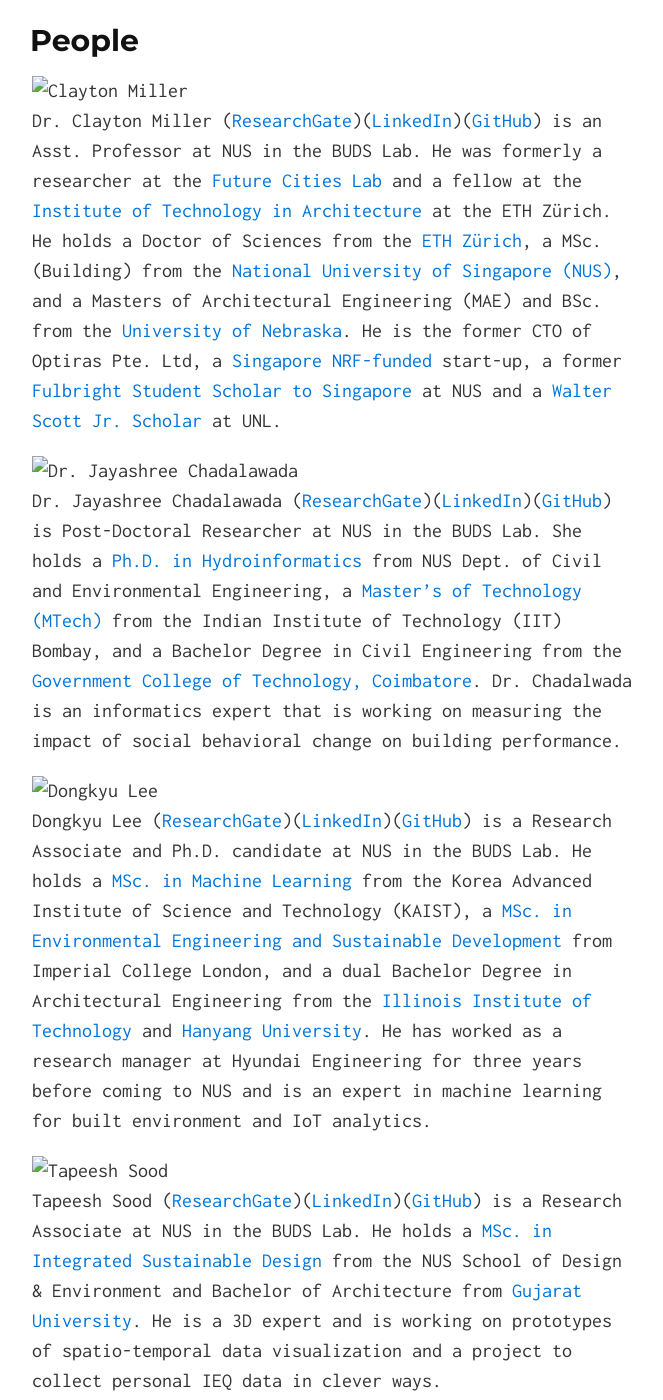
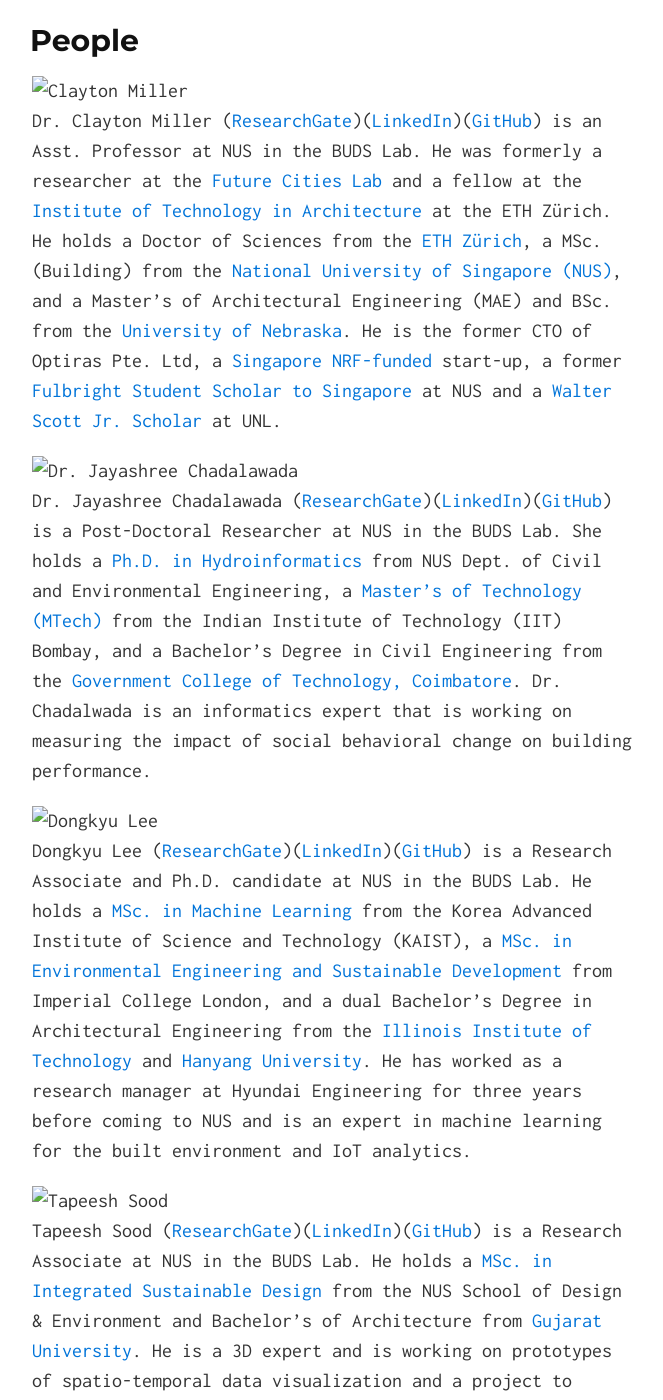
Before and after one commit to buds-lab/buds-lab.github.io, a Jekyll site: the page built from index.md, in a window 1280 px wide and 1400 px high, scrolled down 1674 px. Shown: the whole window, without its empty margins (308-971 px from the left). Built offline with Jekyll 4.4.1, drawn with Linux system fonts in a browser that asks for light colours.

Commit message:
fix typos

```diff
--- a/index.md
+++ b/index.md
@@ -28,16 +28,16 @@ BUDS Lab is in the [Dept. of Building](https://nus.edu/2mzJmtt){:target="_blank"
 
 ## People
 ![Clayton Miller](buds-lab.github.io/dr_clayton_miller.png)
-Dr. Clayton Miller ([ResearchGate](http://bit.ly/2nirRMQ){:target="_blank"})([LinkedIn](http://bit.ly/2ncAV9h){:target="_blank"})([GitHub](http://bit.ly/2nsvUoS){:target="_blank"}) is an Asst. Professor at NUS in the BUDS Lab. He was formerly a researcher at the [Future Cities Lab](http://bit.ly/2mWFJih){:target="_blank"} and a fellow at the [Institute of Technology in Architecture](http://www.ita.arch.ethz.ch/){:target="_blank"} at the ETH Z&uuml;rich. He holds a Doctor of Sciences from the [ETH Z&uuml;rich](http://bit.ly/2nsD908){:target="_blank"}, a MSc. (Building) from the [National University of Singapore (NUS)](https://nus.edu/2nsFXuj){:target="_blank"}, and a Masters of Architectural Engineering (MAE) and BSc. from the [University of Nebraska](http://bit.ly/2mzLhhS){:target="_blank"}. He is the former CTO of Optiras Pte. Ltd, a [Singapore NRF-funded](https://www.nrf.gov.sg/){:target="_blank"} start-up, a former [Fulbright Student Scholar to Singapore](http://bit.ly/2mfcUKy){:target="_blank"} at NUS and a [Walter Scott Jr. Scholar](http://bit.ly/2mPcei3){:target="_blank"} at UNL.
+Dr. Clayton Miller ([ResearchGate](http://bit.ly/2nirRMQ){:target="_blank"})([LinkedIn](http://bit.ly/2ncAV9h){:target="_blank"})([GitHub](http://bit.ly/2nsvUoS){:target="_blank"}) is an Asst. Professor at NUS in the BUDS Lab. He was formerly a researcher at the [Future Cities Lab](http://bit.ly/2mWFJih){:target="_blank"} and a fellow at the [Institute of Technology in Architecture](http://www.ita.arch.ethz.ch/){:target="_blank"} at the ETH Z&uuml;rich. He holds a Doctor of Sciences from the [ETH Z&uuml;rich](http://bit.ly/2nsD908){:target="_blank"}, a MSc. (Building) from the [National University of Singapore (NUS)](https://nus.edu/2nsFXuj){:target="_blank"}, and a Master's of Architectural Engineering (MAE) and BSc. from the [University of Nebraska](http://bit.ly/2mzLhhS){:target="_blank"}. He is the former CTO of Optiras Pte. Ltd, a [Singapore NRF-funded](https://www.nrf.gov.sg/){:target="_blank"} start-up, a former [Fulbright Student Scholar to Singapore](http://bit.ly/2mfcUKy){:target="_blank"} at NUS and a [Walter Scott Jr. Scholar](http://bit.ly/2mPcei3){:target="_blank"} at UNL.
 
 ![Dr. Jayashree Chadalawada](buds-lab.github.io/jayashree1.png)
-Dr. Jayashree Chadalawada ([ResearchGate](https://www.researchgate.net/profile/Jayashree_Chadalawada){:target="_blank"})([LinkedIn](https://www.linkedin.com/in/jayashree-chadalawada-b241132b/){:target="_blank"})([GitHub](https://github.com/Jayashreerao){:target="_blank"}) is Post-Doctoral Researcher at NUS in the BUDS Lab. She holds a [Ph.D. in Hydroinformatics](http://cee.nus.edu.sg/){:target="_blank"} from NUS Dept. of Civil and Environmental Engineering, a [Master's of Technology (MTech)](http://www.iitb.ac.in/students/en){:target="_blank"} from the Indian Institute of Technology (IIT) Bombay, and a Bachelor Degree in Civil Engineering from the [Government College of Technology, Coimbatore](http://www.gct.ac.in/){:target="_blank"}. Dr. Chadalwada is an informatics expert that is working on measuring the impact of social behavioral change on building performance.
+Dr. Jayashree Chadalawada ([ResearchGate](https://www.researchgate.net/profile/Jayashree_Chadalawada){:target="_blank"})([LinkedIn](https://www.linkedin.com/in/jayashree-chadalawada-b241132b/){:target="_blank"})([GitHub](https://github.com/Jayashreerao){:target="_blank"}) is a Post-Doctoral Researcher at NUS in the BUDS Lab. She holds a [Ph.D. in Hydroinformatics](http://cee.nus.edu.sg/){:target="_blank"} from NUS Dept. of Civil and Environmental Engineering, a [Master's of Technology (MTech)](http://www.iitb.ac.in/students/en){:target="_blank"} from the Indian Institute of Technology (IIT) Bombay, and a Bachelor's Degree in Civil Engineering from the [Government College of Technology, Coimbatore](http://www.gct.ac.in/){:target="_blank"}. Dr. Chadalwada is an informatics expert that is working on measuring the impact of social behavioral change on building performance.
 
 ![Dongkyu Lee](buds-lab.github.io/dongkyu.png)
-Dongkyu Lee ([ResearchGate](https://www.researchgate.net/profile/Dongkyu_Lee10){:target="_blank"})([LinkedIn](https://www.linkedin.com/in/dongkyu-lee-5ba66764/){:target="_blank"})([GitHub](https://github.com/Kyu2){:target="_blank"}) is a Research Associate and Ph.D. candidate at NUS in the BUDS Lab. He holds a [MSc. in Machine Learning](https://ee.kaist.ac.kr/?language=en){:target="_blank"} from the Korea Advanced Institute of Science and Technology (KAIST), a [MSc. in Environmental Engineering and Sustainable Development](http://www.imperial.ac.uk/civil-engineering/prospective-students/postgraduate-taught-admissions/environmental-engineering-cluster/msc-environmental-engineering/){:target="_blank"} from Imperial College London, and a dual Bachelor Degree in Architectural Engineering from the [Illinois Institute of Technology](https://engineering.iit.edu/programs/undergraduate/bachelor-science-architectural-engineering){:target="_blank"} and [Hanyang University](http://www.hanyang.ac.kr/web/eng/e1012){:target="_blank"}. He has worked as a research manager at Hyundai Engineering for three years before coming to NUS and is an expert in machine learning for built environment and IoT analytics.
+Dongkyu Lee ([ResearchGate](https://www.researchgate.net/profile/Dongkyu_Lee10){:target="_blank"})([LinkedIn](https://www.linkedin.com/in/dongkyu-lee-5ba66764/){:target="_blank"})([GitHub](https://github.com/Kyu2){:target="_blank"}) is a Research Associate and Ph.D. candidate at NUS in the BUDS Lab. He holds a [MSc. in Machine Learning](https://ee.kaist.ac.kr/?language=en){:target="_blank"} from the Korea Advanced Institute of Science and Technology (KAIST), a [MSc. in Environmental Engineering and Sustainable Development](http://www.imperial.ac.uk/civil-engineering/prospective-students/postgraduate-taught-admissions/environmental-engineering-cluster/msc-environmental-engineering/){:target="_blank"} from Imperial College London, and a dual Bachelor's Degree in Architectural Engineering from the [Illinois Institute of Technology](https://engineering.iit.edu/programs/undergraduate/bachelor-science-architectural-engineering){:target="_blank"} and [Hanyang University](http://www.hanyang.ac.kr/web/eng/e1012){:target="_blank"}. He has worked as a research manager at Hyundai Engineering for three years before coming to NUS and is an expert in machine learning for the built environment and IoT analytics.
 
 ![Tapeesh Sood](buds-lab.github.io/tapeesh.png)
-Tapeesh Sood ([ResearchGate](https://www.researchgate.net/profile/Tapeesh_Sood){:target="_blank"})([LinkedIn](https://www.linkedin.com/in/tapeeshsood/){:target="_blank"})([GitHub](https://github.com/tapeesh){:target="_blank"}) is a Research Associate at NUS in the BUDS Lab. He holds a [MSc. in Integrated Sustainable Design](http://www.nus.edu.sg/nusbulletin/school-of-design-and-environment/graduate-education/coursework-programmes/degree-requirements/master-of-science-in-integrated-sustainable-design/){:target="_blank"} from the NUS School of Design & Environment and Bachelor of Architecture from [Gujarat University](http://www.gujaratuniversity.ac.in/web/){:target="_blank"}. He is a 3D expert and is working on prototypes of spatio-temporal data visualization and a project to collect personal IEQ data in clever ways.
+Tapeesh Sood ([ResearchGate](https://www.researchgate.net/profile/Tapeesh_Sood){:target="_blank"})([LinkedIn](https://www.linkedin.com/in/tapeeshsood/){:target="_blank"})([GitHub](https://github.com/tapeesh){:target="_blank"}) is a Research Associate at NUS in the BUDS Lab. He holds a [MSc. in Integrated Sustainable Design](http://www.nus.edu.sg/nusbulletin/school-of-design-and-environment/graduate-education/coursework-programmes/degree-requirements/master-of-science-in-integrated-sustainable-design/){:target="_blank"} from the NUS School of Design & Environment and Bachelor's of Architecture from [Gujarat University](http://www.gujaratuniversity.ac.in/web/){:target="_blank"}. He is a 3D expert and is working on prototypes of spatio-temporal data visualization and a project to collect personal IEQ data in clever ways.
 
 ![Irvin Tang Kaijun](buds-lab.github.io/irvin1.png)
 Irvin Tang Kaijun ([ResearchGate](https://www.researchgate.net/profile/Irvin_Tang){:target="_blank"})([LinkedIn](https://www.linkedin.com/in/irvintang/){:target="_blank"})([GitHub](https://github.com/irrhuh){:target="_blank"}) is a Ph.D. Researcher at NUS in the BUDS Lab. He holds a [B.Sc. in Project & Facilities Management, Honours (Merit)](http://www.bdg.nus.edu.sg/undergraduate/PFM-curriculum.html){:target="_blank"} from the NUS Dept. of Building. He is an expert in identifying and documenting construction and operations defects and is working on elegant ways of using deep learning and image recognition to enhance the building industry.
```
